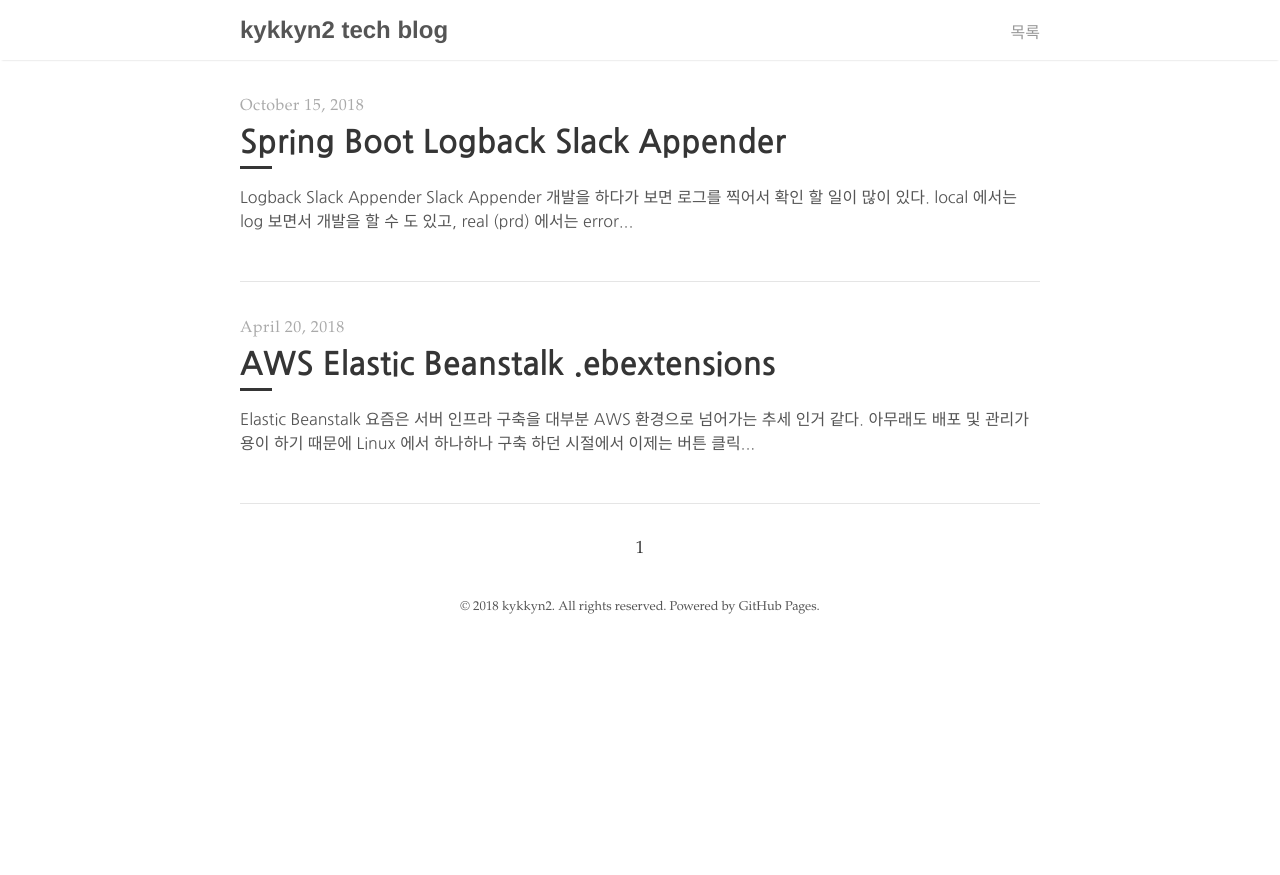
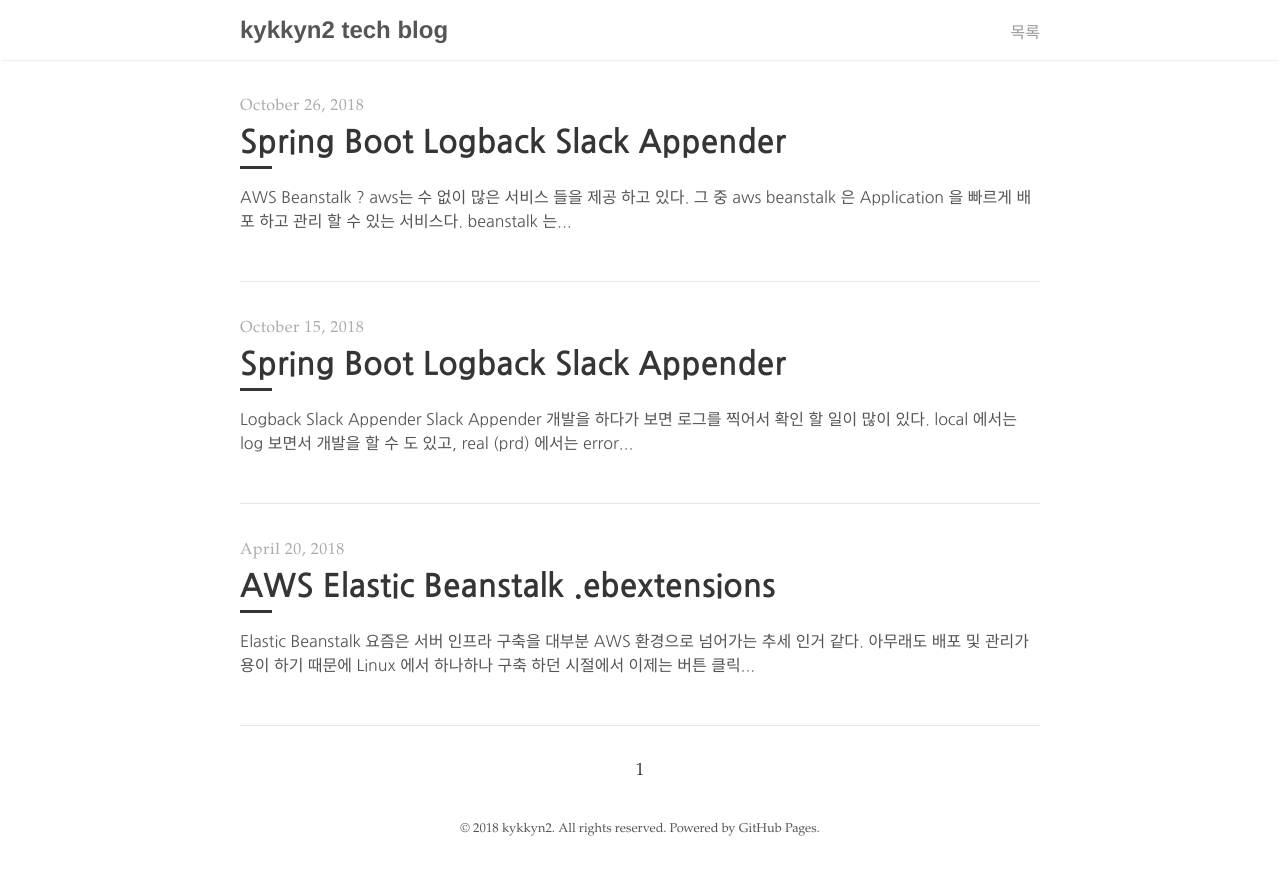
Before and after one commit to kykkyn2/kykkyn2.github.io, a Jekyll site: the page built from index.html, in a window 1280 px wide. Shown: the top 875 px of the page. Built offline with Jekyll 4.4.1, drawn with Linux system fonts in a browser that asks for light colours; nearby versions of some CDN libraries; some web fonts are replaced; library files that are not in the unit come from our copies; the list of posts is cut into pages by our own code; part of the change alters nothing that is shown.

Commit message:
aws beanstalk 관련 내용

```diff
--- /dev/null
+++ b/_posts/2018-10-26-aws-beanstalk.md
@@ -0,0 +1,58 @@
+---
+layout: post
+title: "Spring Boot Logback Slack Appender"
+author: "kykkyn2"
+---
+
+### AWS Beanstalk ?
+
+aws는 수 없이 많은 서비스 들을 제공 하고 있다. 그 중 aws beanstalk 은 Application 을 빠르게 배포 하고 관리 할 수 있는 서비스다.
+beanstalk 는 배포를 하면 자체적으로 Load Balancing, Auto Scaling, Monitoring 등을 손 쉽게 사용 할 수 있는 장점이 있다.
+
+뭐 기타 다른 장점이 있지만 자세한 사항은 [aws 공식 문서](https://docs.aws.amazon.com/ko_kr/elasticbeanstalk/latest/dg/Welcome.html) 를 확인 해 보자.
+
+### Beanstalk Setting (SpringBoot war 배포 기준)
+aws 계정이 있다는 가정 아래 진행 하겠습니다.
+
+[1]. Application 생성하기 전 test 로 생성 했습니다.
+
+[2]. 환경 티어 선택
+ ![blog-1](https://user-images.githubusercontent.com/5660626/47548727-daf7cd80-d934-11e8-8ab2-a84590c5ecfd.png)
+
+[3]. 환경 정보 및 기본 구성 설정
+ ![blog-2](https://user-images.githubusercontent.com/5660626/47549108-ffa07500-d935-11e8-8f35-0f5734ca1a13.png)
+  * aws 에서는 docker, go, php, node, java, tomcat 등등 다양한 플랫폼을 제공합니다.
+  저는 test 용으로 tomcat 을 사용 했습니다.
+  애플리케이션 코드는 샘플을 사용하셔도 되고 war 파일 만들어서 업로드 하셔도 됩니다.
+
+   * 배포 완료된 상태
+   ![blog-3](https://user-images.githubusercontent.com/5660626/47626330-e550dc00-db6d-11e8-8d2d-f3dfe94208ca.png)
+
+   * 보통 여기까지만 적용 하셔도 테스트 하시는데에는 큰 문제가 없습니다. 하지만 우리는 로드벨런스 및 오토 스케일링 기능을 사용해 보려고 합니다.
+
+[4]. 만든 환경에 구성을 클릭 하시면 맨 오른쪽에 용량 -> 수정 버튼 클릭해 줍니다.
+ * 환경 유형 현재는 단일 인스턴스 입니다. 로드 밸런싱 수행 으로 변경해 줍니다.
+
+ * 인스턴스는 최소 몇대부터 최대 몇대 까지 오토스케일링을 할 것인지 설정 하는 부분입니다.
+ ![blog-4](https://user-images.githubusercontent.com/5660626/47626793-3feb3780-db70-11e8-9e16-cd9a16e24474.png)
+
+   <pre>로드 밸런싱을 사용 하려면 최소 2개 이상의 인스턴스가 각기 다른 가용 영역을 가져야 합니다.</pre>
+
+ * 조정 트리거 셋팅
+ ![blog-5](https://user-images.githubusercontent.com/5660626/47626910-cef84f80-db70-11e8-95a3-066aaa6660a7.png)
+
+   지표 는 오토 스케일랑 할때 무슨 조건으로 할 지 나타내는 것이다. 각자 서비스 환경에 맞게 셋팅 하면 됩니다.
+   필자는 보통 CPUUtilization 를 많이 사용 합니다. CPU 사용량이 올라갈때 Scale-Up 내려가면 Scale-Out 처리는 한다,
+   각자 타입에 맞게 설정 한 후 생성을 누르면 일정 시간 지난 후 ec2 인스턴스로 가서 로드 밸런서 탭을 클릭하고 설정을 확인해 보자.
+
+ * 인스턴스 상태를 확인 해보자
+ ![blog-6](https://user-images.githubusercontent.com/5660626/47627276-6ad68b00-db72-11e8-8b37-d75e9e895d5e.png)
+
+   2대의 서비스가 돌고 있는거를 확인 할 수 있다.
+   로드 밸런싱 및 오토 스케일링 이 되고 있는거를 확인해 보려면 지표에 맞게 테스트를 하면 됩니다.
+
+[5]. 위 내용 처럼 beanstalk 는 간단하게 load balancing 및 auto scaling 을 제공합니다. 안 쓸 이유가 없죠? 전 그래서 거의 모든 서비스를 beanstalk 로 사용 하고 있답니다.
+
+### 마무리
+필자는 이 글 작성 기준 beanstalk 에서 로드 밸런서 생성시 자동으로 타입을 classic 타입으로 생성 된다. 언제쯤 Application 타입으로 생성 될런지 커스텀을 물론 하면 되지만
+자동으로 되면 (일부 셋팅은 필요 하겠지만) 얼마나 좋겠냐? (이미 되고 있다면 알려주세요 ㅠ) 으흐흐 aws 화이팅
```
Also changed, not shown: _posts/2018-10-15-slack-appender.md (+1 -1 lines).
